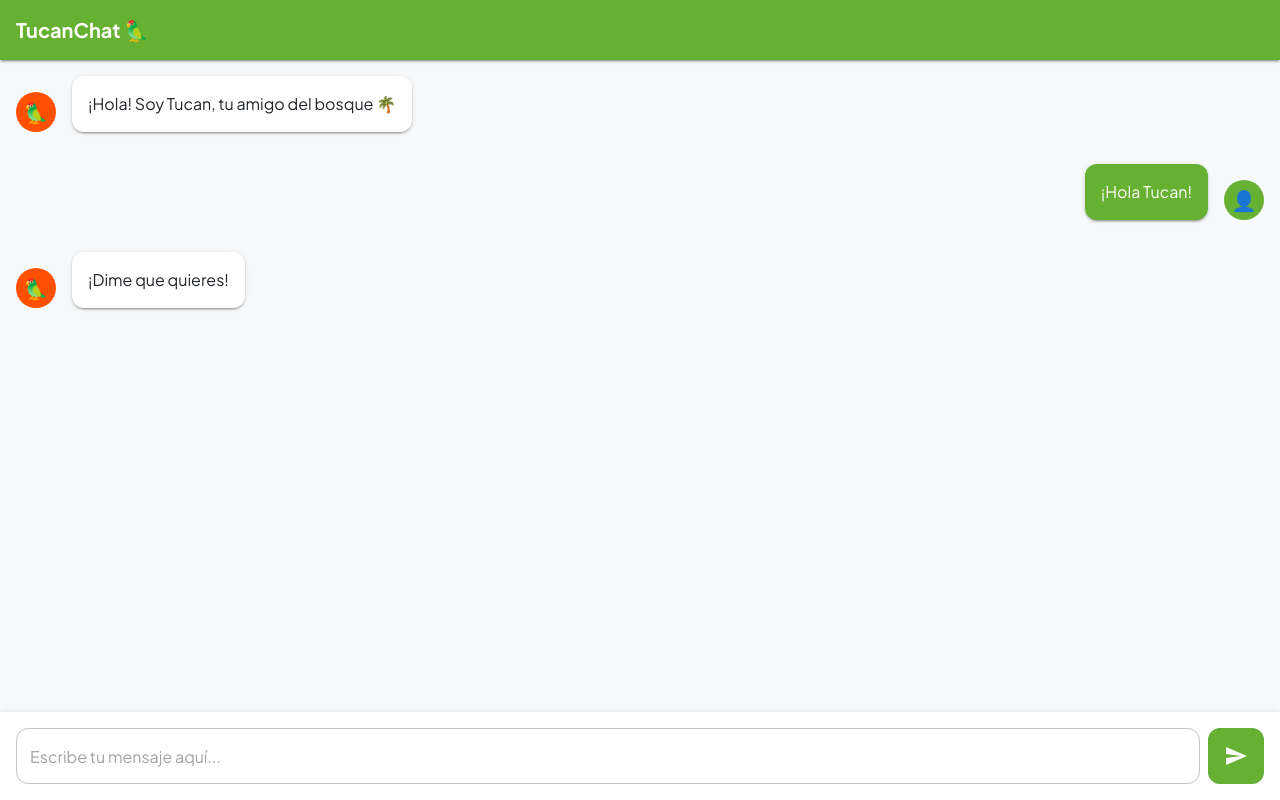
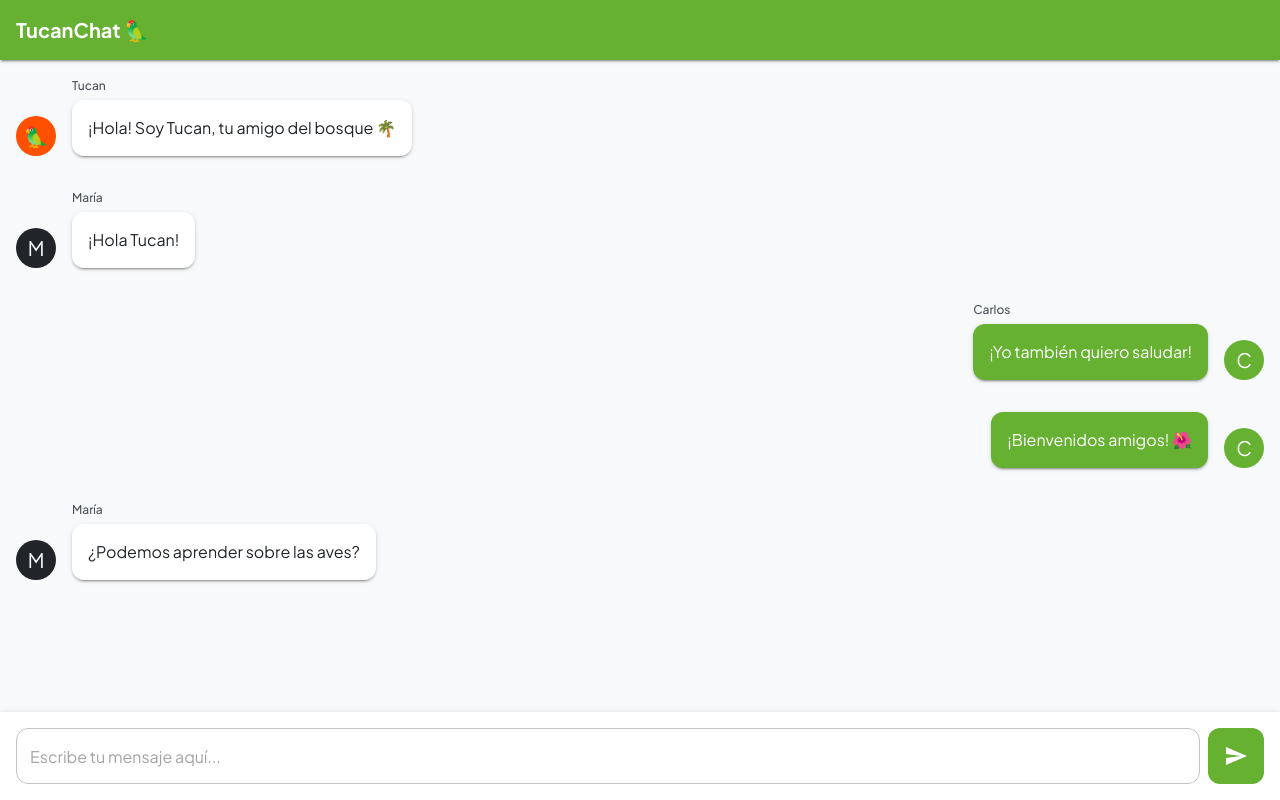
Before and after one commit to carlosbvz/tucanchat, a Next.js app: page /chat in a window 1280 px wide. Built offline with nearby package versions, Linux system fonts and the light colour scheme.

Commit message:
updating chat

```diff
--- /dev/null
+++ b/src/app/chat/components/ChatMessage.tsx
@@ -0,0 +1,93 @@
+'use client'
+
+import { Box, Card, Avatar, Stack, Typography } from '@mui/material'
+
+interface ChatMessageProps {
+    id: number
+    text: string
+    sender: 'user' | 'tucan'
+    userName?: string
+    timestamp: Date
+    showName?: boolean
+    isMe?: boolean
+}
+
+export function ChatMessage({
+    text,
+    sender,
+    userName,
+    showName,
+    isMe,
+}: Readonly<ChatMessageProps>) {
+    return (
+        <Box
+            sx={{
+                display: 'flex',
+                justifyContent: isMe ? 'flex-end' : 'flex-start',
+                mb: 2,
+            }}
+        >
+            <Stack
+                direction="row"
+                spacing={2}
+                alignItems="flex-end"
+                sx={{
+                    maxWidth: '70%',
+                }}
+            >
+                {!isMe && (
+                    <Avatar
+                        sx={{
+                            bgcolor:
+                                sender === 'tucan'
+                                    ? 'secondary.main'
+                                    : 'grey.400',
+                            width: 40,
+                            height: 40,
+                        }}
+                    >
+                        {sender === 'tucan'
+                            ? '🦜'
+                            : userName?.charAt(0).toUpperCase()}
+                    </Avatar>
+                )}
+                <Stack spacing={0.5}>
+                    {showName && (
+                        <Typography
+                            variant="caption"
+                            sx={{
+                                ml: 1,
+                                color: 'text.secondary',
+                                fontWeight: 500,
+                            }}
+                        >
+                            {sender === 'tucan' ? 'Tucan' : userName}
+                        </Typography>
+                    )}
+                    <Card
+                        sx={{
+                            p: 2,
+                            bgcolor: isMe ? 'primary.main' : 'white',
+                            color: isMe ? 'white' : 'text.primary',
+                            borderRadius: 3,
+                            boxShadow: 2,
+                        }}
+                    >
+                        <Typography>{text}</Typography>
+                    </Card>
+                </Stack>
+                {isMe && (
+                    <Avatar
+                        sx={{
+                            bgcolor: 'primary.main',
+                            width: 40,
+                            height: 40,
+                        }}
+                    >
+                        {userName?.charAt(0).toUpperCase()}
+                    </Avatar>
+                )}
+            </Stack>
+        </Box>
+    )
+}
--- a/src/app/chat/page.tsx
+++ b/src/app/chat/page.tsx
@@ -1,25 +1,19 @@
 'use client'
 
-import {
-    Box,
-    Paper,
-    TextField,
-    IconButton,
-    Typography,
-    Card,
-    Avatar,
-    Stack,
-} from '@mui/material'
+import { Box, Paper, TextField, IconButton, Typography } from '@mui/material'
 import SendIcon from '@mui/icons-material/Send'
+import { ChatMessage } from './components/ChatMessage'
 
 interface Message {
     id: number
     text: string
     sender: 'user' | 'tucan'
+    userName?: string
     timestamp: Date
+    isMe?: boolean
 }
 
-// Temporary mock data
+// Updated mock data with multiple users
 const mockMessages: Message[] = [
     {
         id: 1,
@@ -31,17 +25,56 @@ const mockMessages: Message[] = [
         id: 2,
         text: '¡Hola Tucan!',
         sender: 'user',
+        userName: 'María',
+        isMe: false,
         timestamp: new Date(),
     },
     {
         id: 3,
-        text: '¡Dime que quieres!',
-        sender: 'tucan',
+        text: '¡Yo también quiero saludar!',
+        sender: 'user',
+        userName: 'Carlos',
+        isMe: true,
+        timestamp: new Date(),
+    },
+
+    {
+        id: 4,
+        text: '¡Bienvenidos amigos! 🌺',
+        sender: 'user',
+        userName: 'Carlos',
+        isMe: true,
+        timestamp: new Date(),
+    },
+    {
+        id: 5,
+        text: '¿Podemos aprender sobre las aves?',
+        sender: 'user',
+        userName: 'María',
+        isMe: false,
         timestamp: new Date(),
     },
 ]
 
 export default function ChatPage() {
+    // Function to determine if we should show the name
+    const shouldShowName = (
+        index: number,
+        message: Message,
+        prevMessage?: Message
+    ) => {
+        if (index === 0) return true
+        if (!prevMessage) return true
+        if (message.sender !== prevMessage.sender) return true
+        if (
+            message.sender === 'user' &&
+            message.userName !== prevMessage.userName
+        )
+            return true
+        if (message.isMe !== prevMessage.isMe) return true
+        return false
+    }
+
     return (
         <Box
             sx={{
@@ -77,67 +110,16 @@ export default function ChatPage() {
                     gap: 2,
                 }}
             >
-                {mockMessages.map((message) => (
-                    <Box
+                {mockMessages.map((message, index) => (
+                    <ChatMessage
                         key={message.id}
-                        sx={{
-                            display: 'flex',
-                            justifyContent:
-                                message.sender === 'user'
-                                    ? 'flex-end'
-                                    : 'flex-start',
-                            mb: 2,
-                        }}
-                    >
-                        <Stack
-                            direction="row"
-                            spacing={2}
-                            alignItems="flex-end"
-                            sx={{
-                                maxWidth: '70%',
-                            }}
-                        >
-                            {message.sender === 'tucan' && (
-                                <Avatar
-                                    sx={{
-                                        bgcolor: 'secondary.main',
-                                        width: 40,
-                                        height: 40,
-                                    }}
-                                >
-                                    🦜
-                                </Avatar>
-                            )}
-                            <Card
-                                sx={{
-                                    p: 2,
-                                    bgcolor:
-                                        message.sender === 'user'
-                                            ? 'primary.main'
-                                            : 'white',
-                                    color:
-                                        message.sender === 'user'
-                                            ? 'white'
-                                            : 'text.primary',
-                                    borderRadius: 3,
-                                    boxShadow: 2,
-                                }}
-                            >
-                                <Typography>{message.text}</Typography>
-                            </Card>
-                            {message.sender === 'user' && (
-                                <Avatar
-                                    sx={{
-                                        bgcolor: 'primary.main',
-                                        width: 40,
-                                        height: 40,
-                                    }}
-                                >
-                                    👤
-                                </Avatar>
-                            )}
-                        </Stack>
-                    </Box>
+                        {...message}
+                        showName={shouldShowName(
+                            index,
+                            message,
+                            mockMessages[index - 1]
+                        )}
+                    />
                 ))}
             </Box>
 
```
